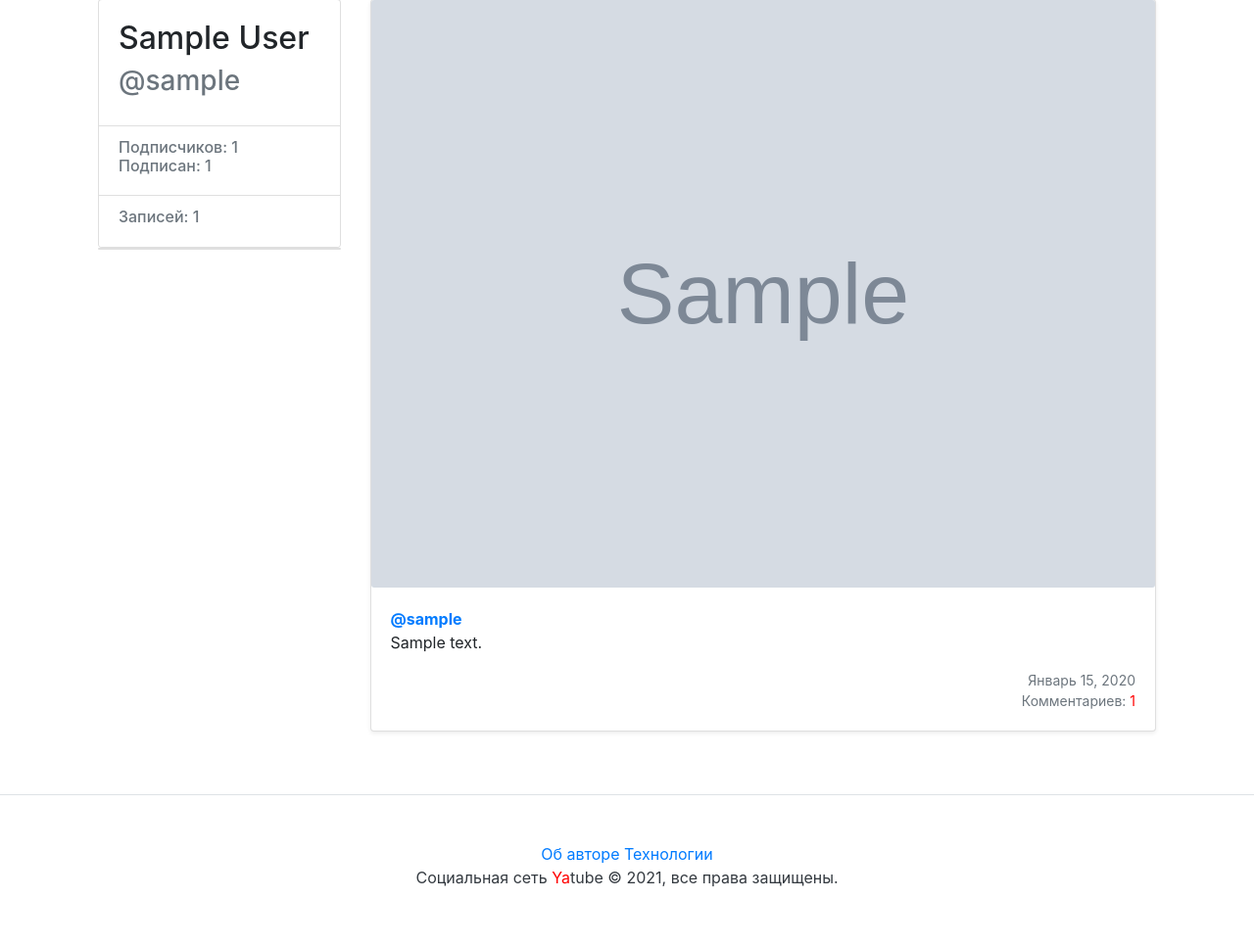
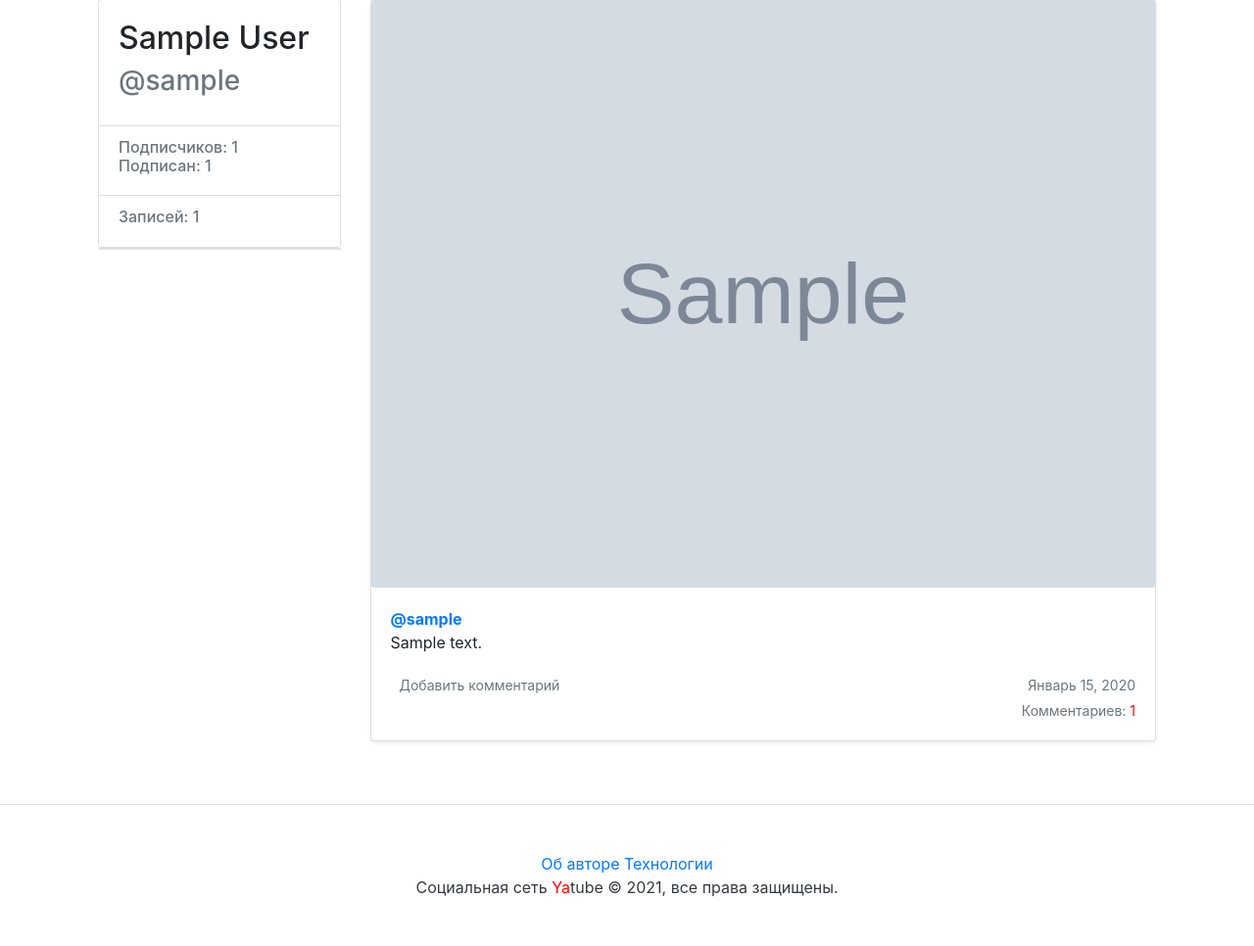
Before and after one commit to mitabunov/hw05_final, a Django app: a page that uses templates/inclusions/post_item.html in a window 1280 px wide. Shown: the part 61-1027 px from the top of the page at 98% size. Before the commit the page ends 966 px from the top, so only its background shows below. Run offline with Django 3.2, Linux system fonts and the light colour scheme; tables that the repository leaves empty hold one stand-in row (values such as "Sample post"); grey boxes marked "Sample" are stand-in pictures; some libraries are stand-ins or nearby versions.

Commit message:
Update post_item.html

```diff
--- a/templates/inclusions/post_item.html
+++ b/templates/inclusions/post_item.html
@@ -13,15 +13,19 @@
         </p>
         <div class="d-flex justify-content-between align-items-center">
             <div class="btn-group ">
+                <a class="btn btn-sm text-muted" href="{% url 'add_comment' post.author.username post.id %}"
+                   role="button">Добавить комментарий</a>
                 {% if request.user == post.author %}
-                <a class="btn btn-sm text-muted" href={% url 'post_edit' post.author.username post.id %}
+                <a class="btn btn-sm text-muted" href="{% url 'post_edit' post.author.username post.id %}"
                     role="button">Редактировать</a>
                 {% endif %}
             </div>
             <small class="text-muted">{{ post.pub_date|date:"F j, Y" }}</small>
         </div>
         <div class="d-flex float-right">
-            <small class="text-muted">Комментариев: <span style="color: red;">{{ post.comments.count }}</span></small>
+            {% if post.comments.count > 0 %}
+                <small class="text-muted">Комментариев: <span style="color: red;">{{ post.comments.count }}</span></small>
+            {% endif %}
         </div>
     </div>
 </div>
```
